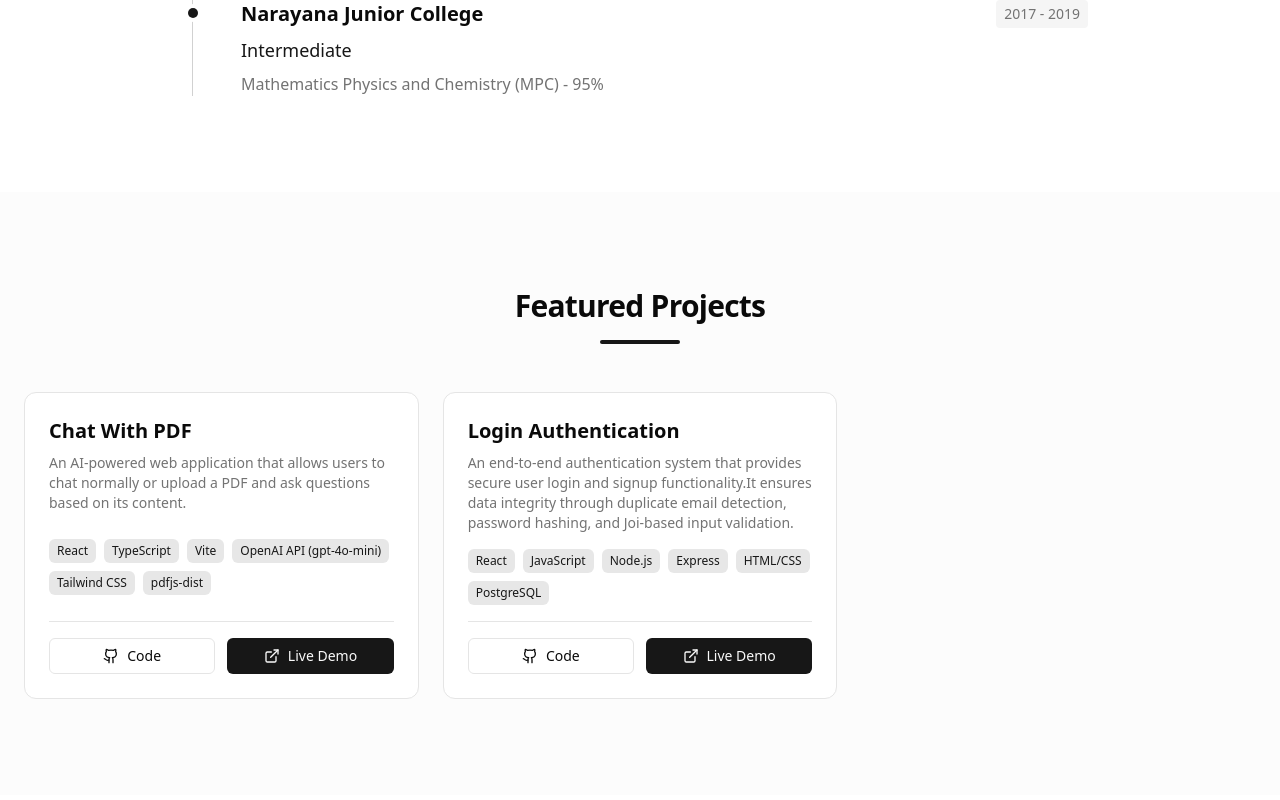
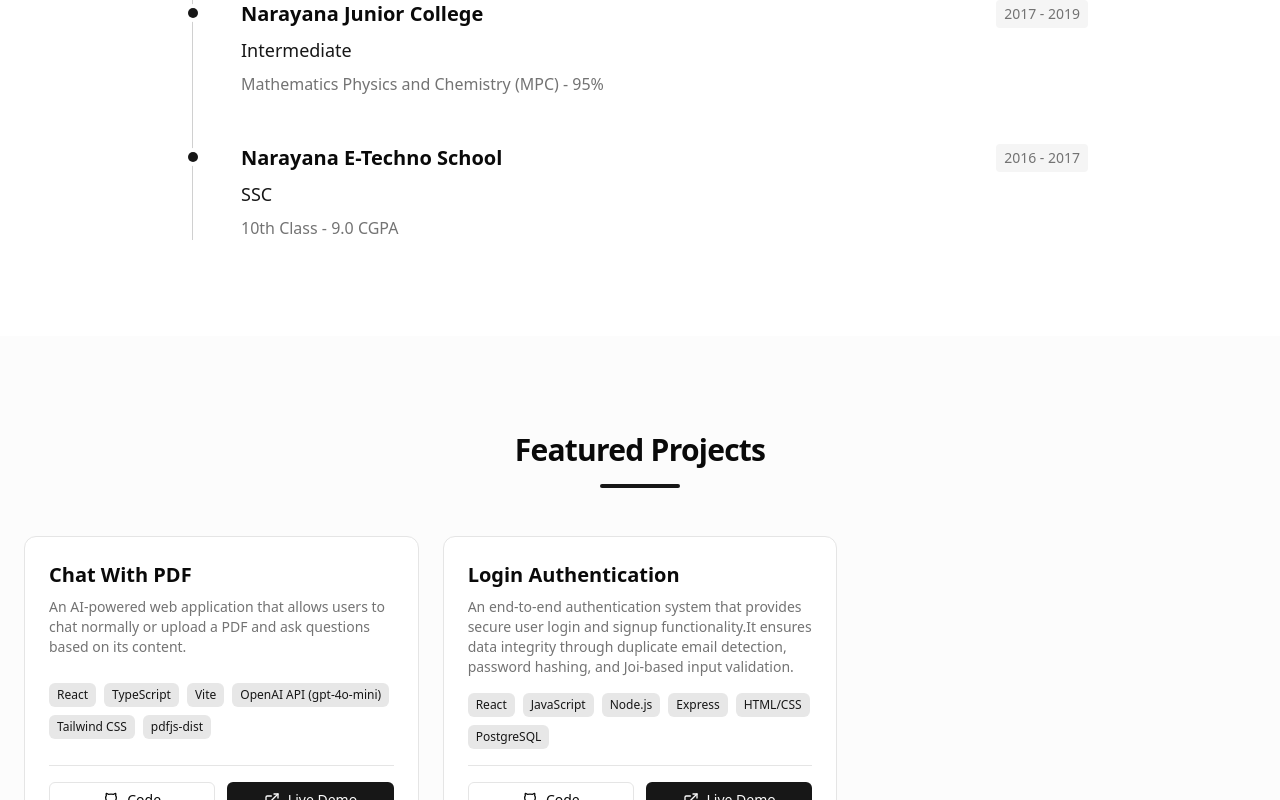
Before and after one commit to sravanthch/portfolio, a Next.js app: page / in a window 1280 px wide. Shown: the part 3402-4202 px from the top of the page. Built offline with nearby package versions, Linux system fonts and the light colour scheme; no server answers.

Commit message:
Update Education

```diff
--- a/components/education-section.tsx
+++ b/components/education-section.tsx
@@ -15,6 +15,12 @@ const education = [
         degree: "Intermediate",
         year: "2017 - 2019",
         course: "Mathematics Physics and Chemistry (MPC) - 95%"
+    },
+    {
+        school: "Narayana E-Techno School",
+        degree: "SSC",
+        year: "2016 - 2017",
+        course: "10th Class - 9.0 CGPA"
     },
 
 ];
```
